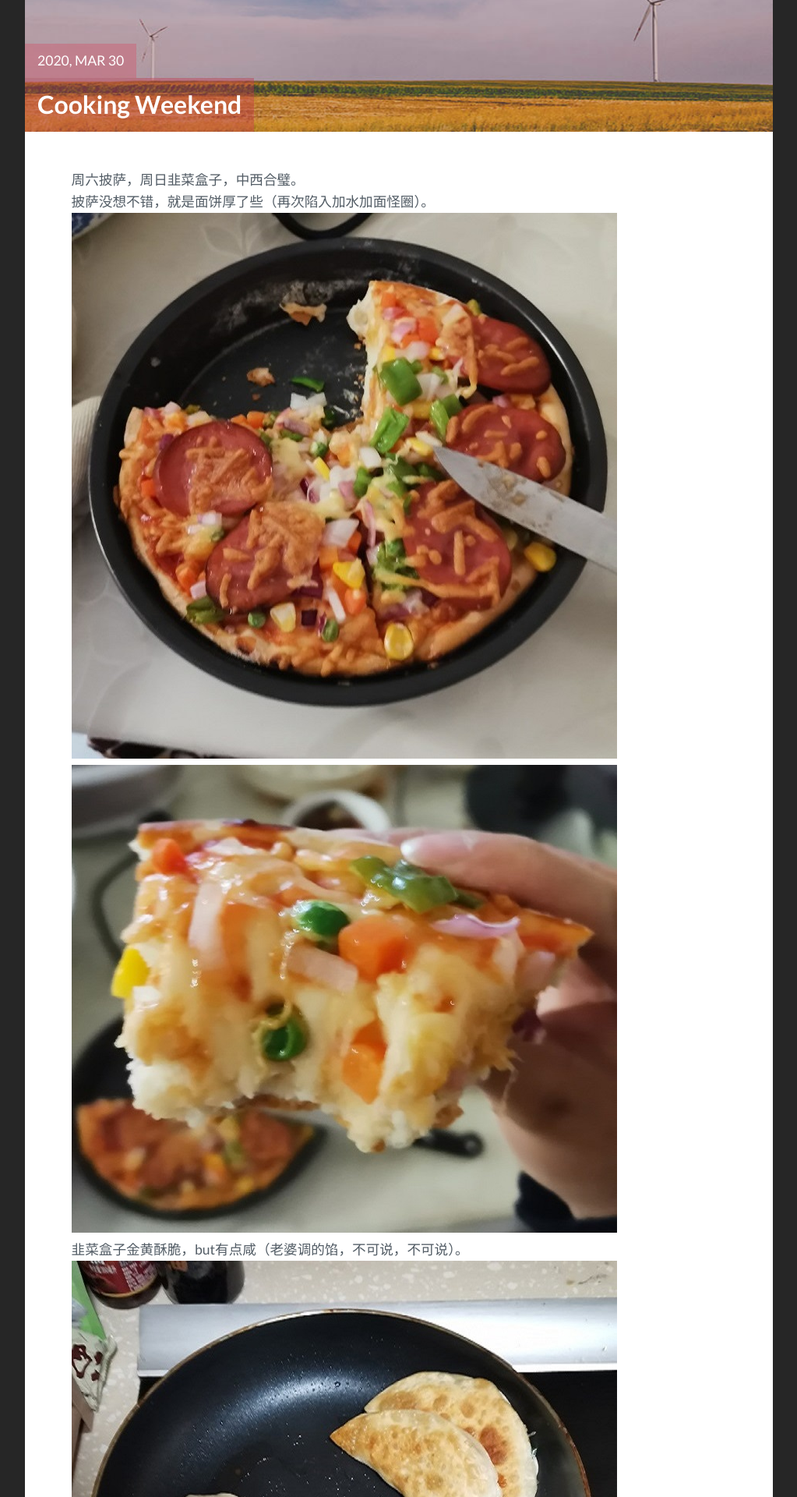
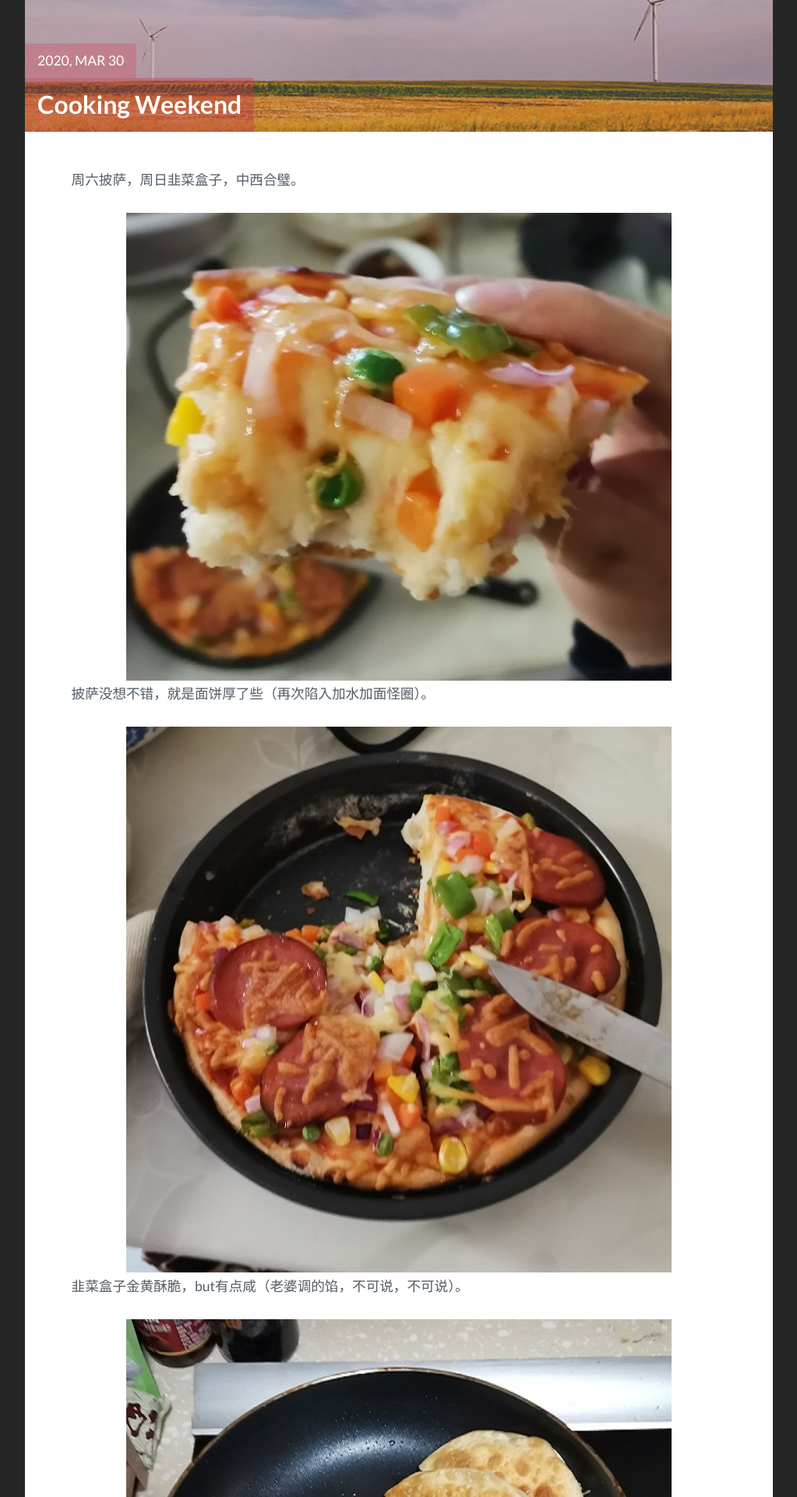
Before and after one commit to wangzhi107/wangzhi107.github.io, a Jekyll site: the page built from _posts/2020-03-30-Cooking Weekend.md, in a window 1280 px wide. Shown: the part 544-2464 px from the top of the page at 78% size, without its empty margins (128-1151 px from the left). Built offline with Jekyll 4.4.1, drawn with Linux system fonts in a browser that asks for light colours; comment, search, counter and statistics services are not loaded.

Commit message:
修改博客插图格式-居中

```diff
--- a/_posts/2020-03-30-Cooking Weekend.md
+++ b/_posts/2020-03-30-Cooking Weekend.md
@@ -7,8 +7,14 @@ description: 周末美食成果展
 tag: [美食, 烹饪]
 ---
   周六披萨，周日韭菜盒子，中西合璧。
+<div align="center">
+	<img src="https://wangzhi107.github.io/assets/img/Pizza_1.jpg"/>
+</div>
   披萨没想不错，就是面饼厚了些（再次陷入加水加面怪圈）。
-![Pizza](https://wangzhi107.github.io/assets/img/Pizza_0.jpg)
-![Pizza](https://wangzhi107.github.io/assets/img/Pizza_1.jpg)
+<div align="center">
+	<img src="https://wangzhi107.github.io/assets/img/Pizza_0.jpg"/>
+</div>
   韭菜盒子金黄酥脆，but有点咸（老婆调的馅，不可说，不可说）。
-![Leek box](http://wangzhi107.github.io/assets/img/Leekbox.jpg)
+<div align="center">
+	<img src="https://wangzhi107.github.io/assets/img/Leekbox.jpg"/>
+</div>
```
Also changed, not shown: _posts/2020-03-26-Jekyll开启之路.md (+3 -1 lines).
